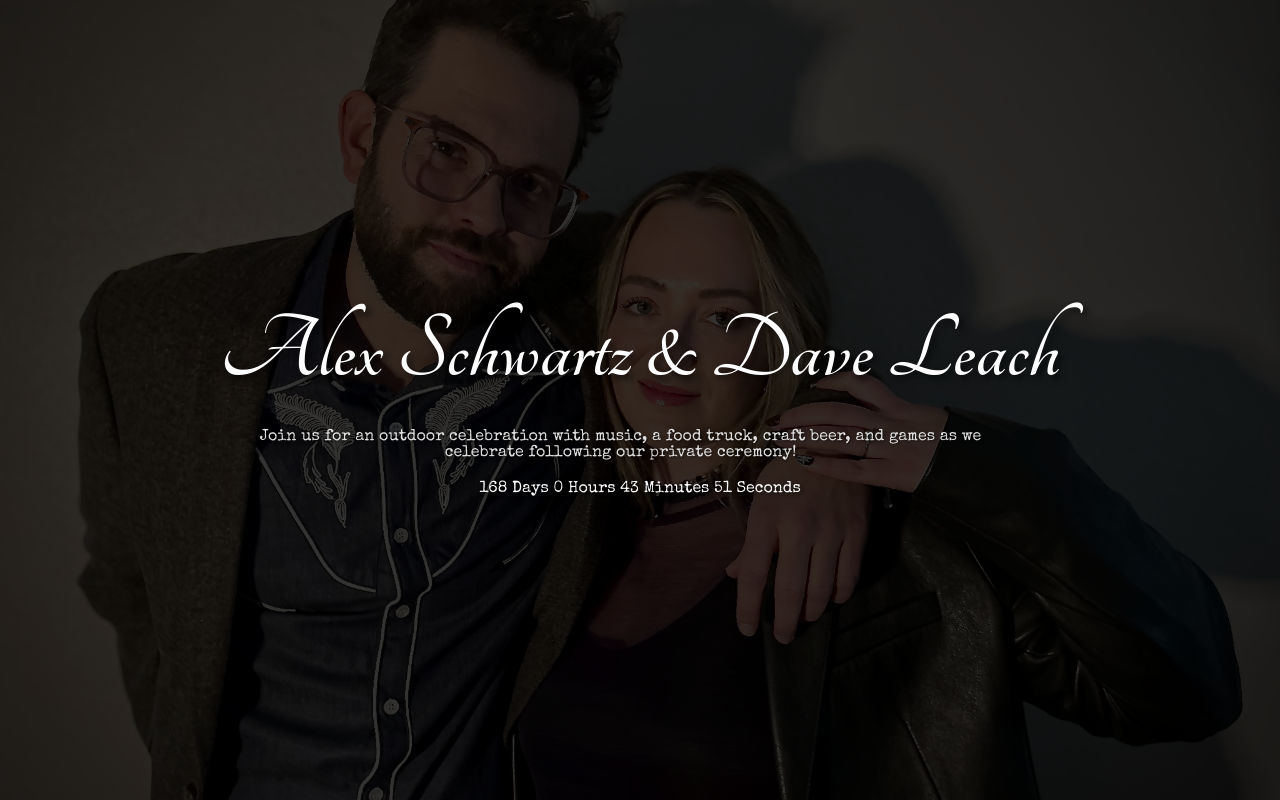
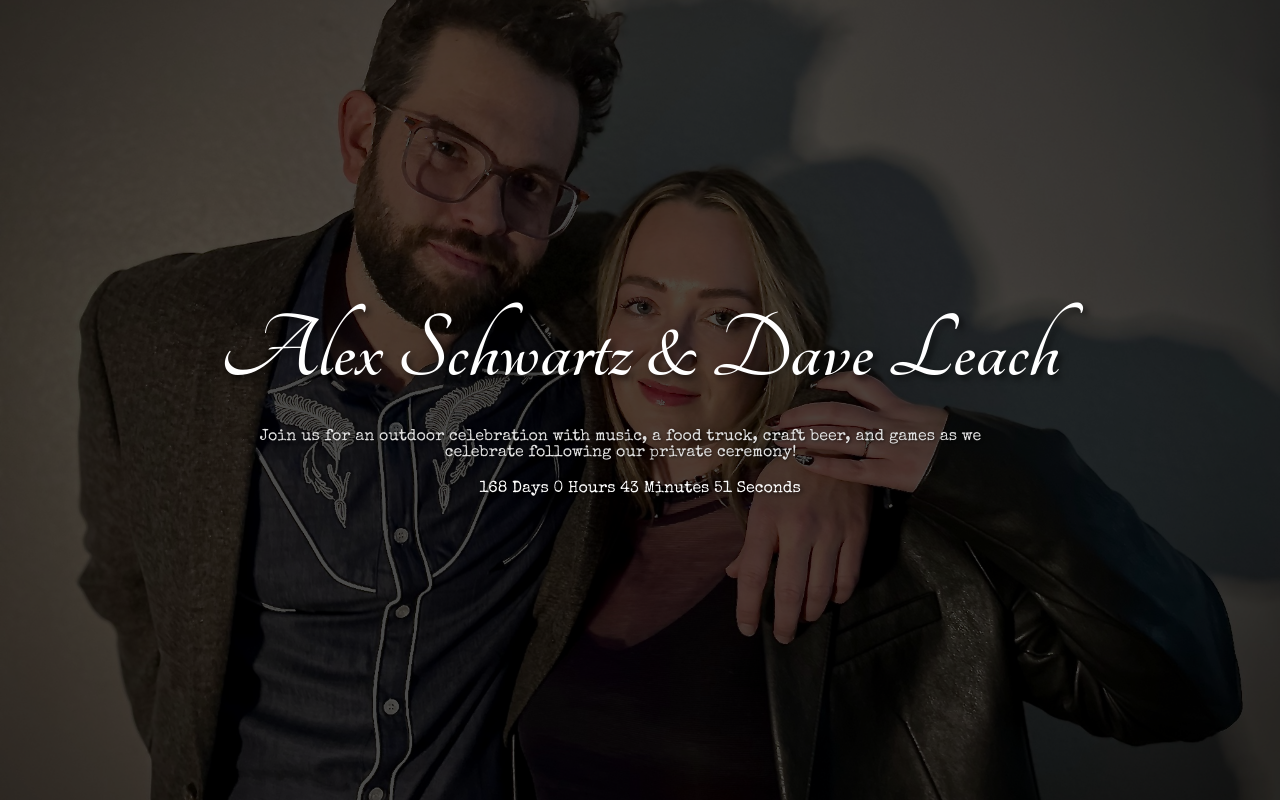
Before and after one commit to davidleach724/alex-and-dave, a React (Create React App) app: page / in a window 1280 px wide. Shown: the top 800 px of the page. Built offline with nearby package versions, Linux system fonts and the light colour scheme.

Commit message:
lighten background

```diff
--- a/src/App.css
+++ b/src/App.css
@@ -137,7 +137,7 @@ body {
   left: 0;
   width: 100%;
   height: 100%;
-  background: rgba(0, 0, 0, 0.8);
+  background: rgba(0, 0, 0, 0.7);
 }
 
 .parallax-section > * {
```
